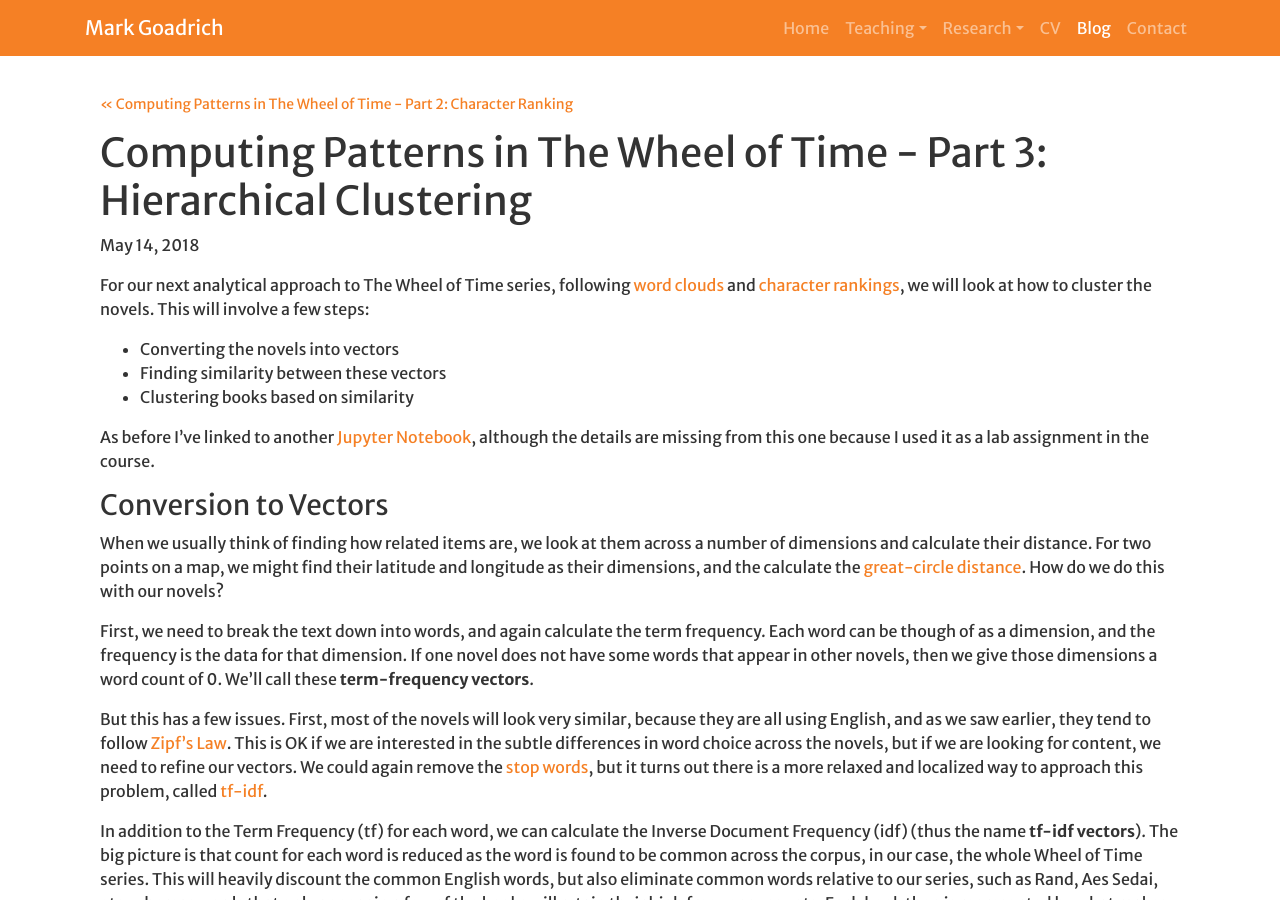
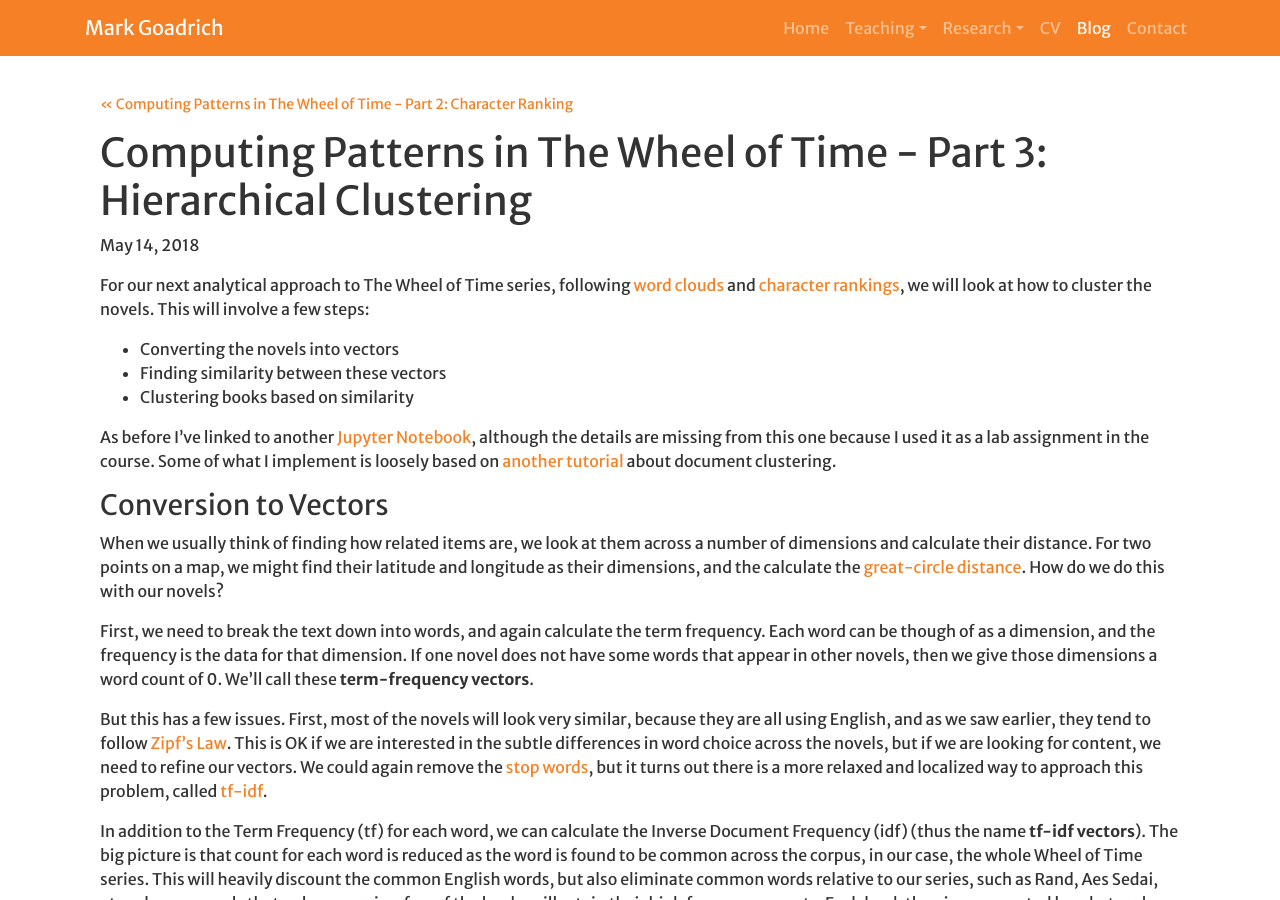
Before and after one commit to mgoadric/mgoadric.github.io, a Jekyll site: the page built from _posts/2018-05-14-wot-clustering.md, in a window 1280 px wide and 900 px high. Built offline with Jekyll 4.4.1, drawn with Linux system fonts in a browser that asks for light colours; comment, search, counter and statistics services are not loaded.

Commit message:
Small Update for part 3

```diff
--- a/_posts/2018-05-14-wot-clustering.md
+++ b/_posts/2018-05-14-wot-clustering.md
@@ -17,7 +17,8 @@ we will look at how to cluster the novels. This will involve a few steps:
 
 As before I've linked to another [Jupyter Notebook](http://nbviewer.jupyter.org/url/mark.goadrich.com/courses/csci270s18/code/Lab%204%20-%20Document%20Clustering.ipynb),
 although the details are missing from this one because I used it as a lab assignment
-in the course.
+in the course.  Some of what I implement is loosely based on
+[another tutorial](http://brandonrose.org/clustering) about document clustering.
 
 ### Conversion to Vectors
 
```
